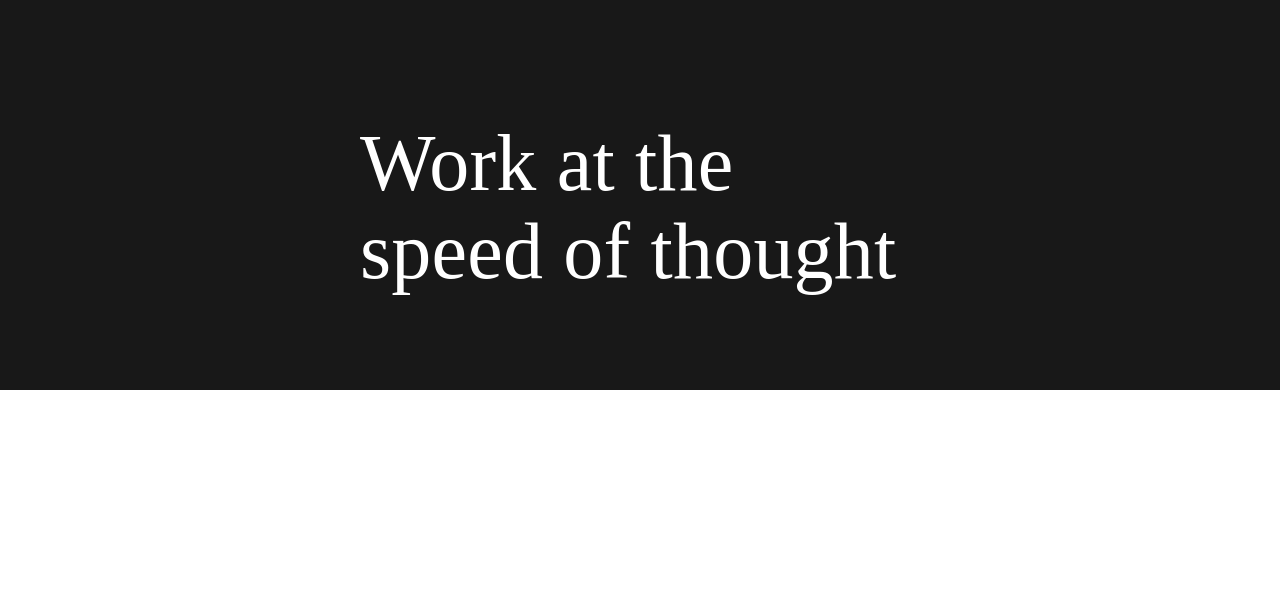
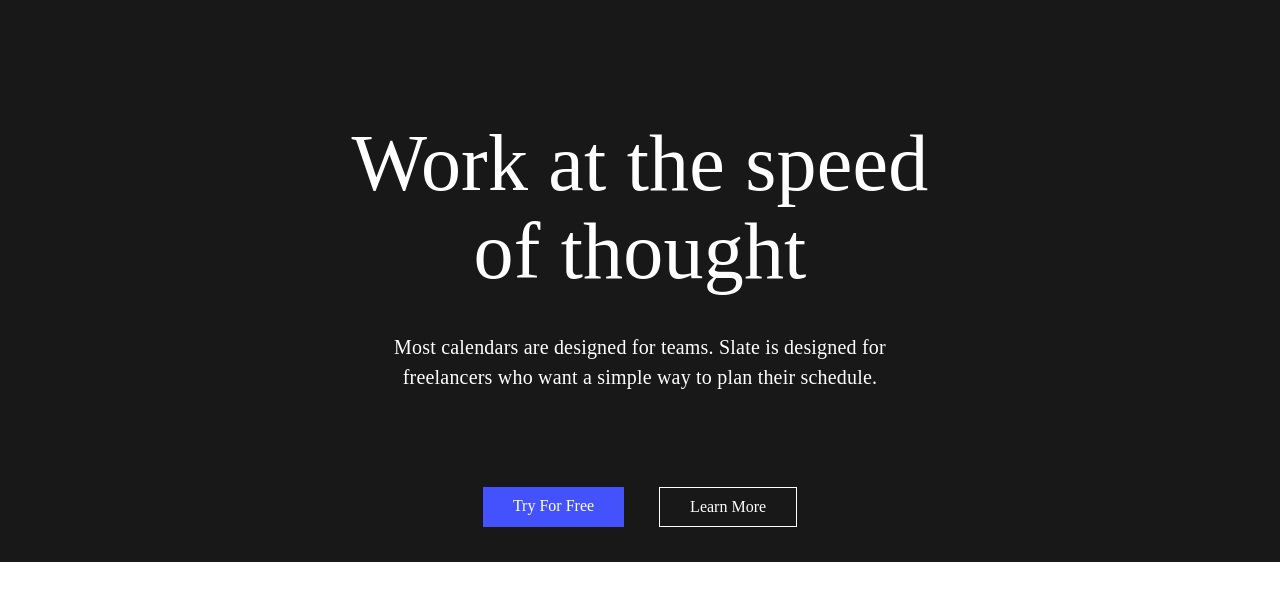
Before and after one commit to ghettoarcher/figma-land, a plain HTML site: page index.html in a window 1280 px wide. Shown: the part 95-696 px from the top of the page. Drawn offline with Linux system fonts and the light colour scheme.

Commit message:
added two links

```diff
--- a/index.html
+++ b/index.html
@@ -26,8 +26,12 @@
 
             <section class="main">
                   <div class="title">Work at the speed of thought</div>
-                  <div class="subtitle"></div>
+                  <div class="subtitle">Most calendars are designed for teams. Slate is designed for freelancers who want a simple way to plan their schedule.</div>
             </section>
+            <div class="links">
+                  <a class="link">Try For Free</a>
+                  <a class="link">Learn More</a>
+            </div>
 
       </div>
 </body>
--- a/src/styles/style.css
+++ b/src/styles/style.css
@@ -69,16 +69,57 @@
       display: flex;
       align-items: center;
       justify-content: center;
+      flex-direction: column;
 }
 
 .title{
+      text-align: center;
       font-size: 80px;
       font-style: normal;
       font-weight: 500;
       line-height: 88px; /* 110% */
       letter-spacing: 0.2px;
-      width: 580px;
+      width: 600px;
       color: #FFF;
       padding: 10px;
 
 }
+
+.subtitle{
+      text-align: center;
+      color: #FFF;
+      margin-top: 17px;
+      padding: 10px;
+      font-size: 20px;
+      font-style: normal;
+      font-weight: 400;
+      line-height: 30px; /* 150% */
+      letter-spacing: 0.2px;
+      width: 582px;
+}
+
+.links{
+      display: flex;
+      flex-direction: row;
+      justify-content:center;
+      color:#FFF;
+      text-decoration: none;
+      padding-bottom: 35px;
+
+
+}
+
+.link{
+      padding: 10px 30px 10px 30px;
+
+}
+.link:first-child{
+      margin-right: 17.5px;
+      background: var(--primary, #4452FE);
+}
+
+.link:last-child{
+      margin-left: 17.5px;
+      border: 1px solid var(--light-text, #FFF);
+
+}
```
